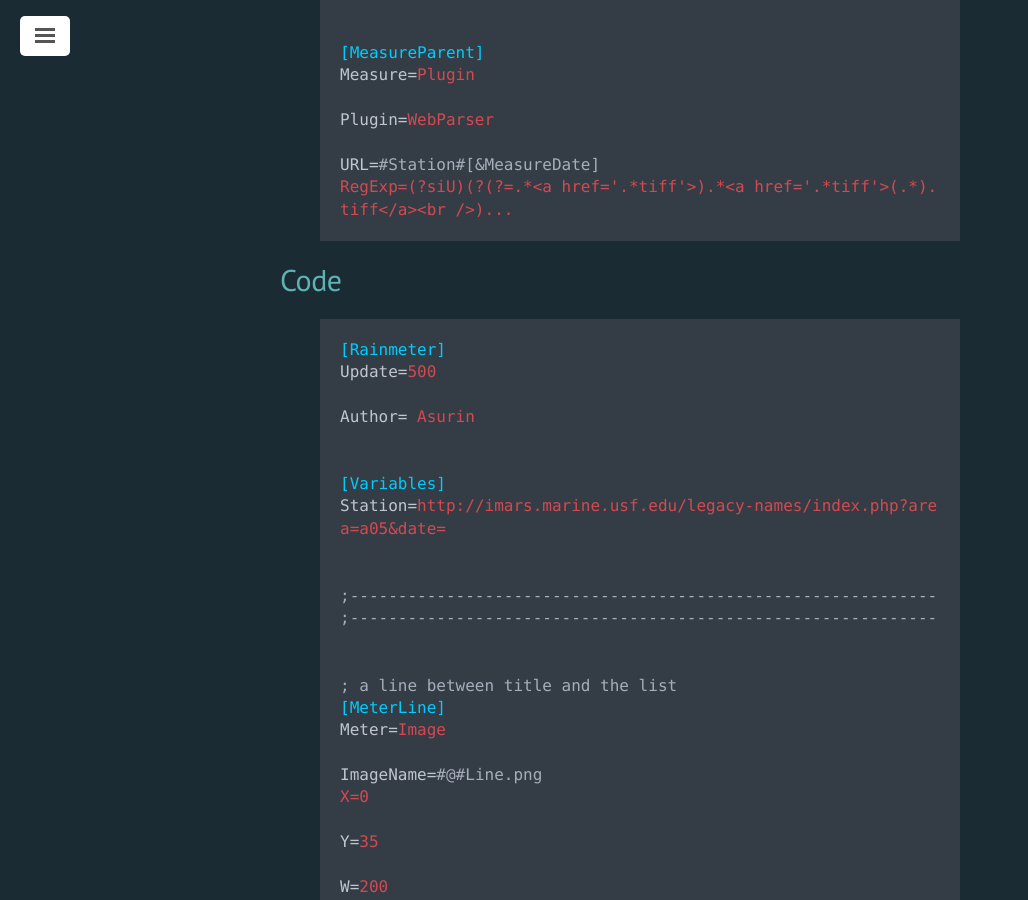
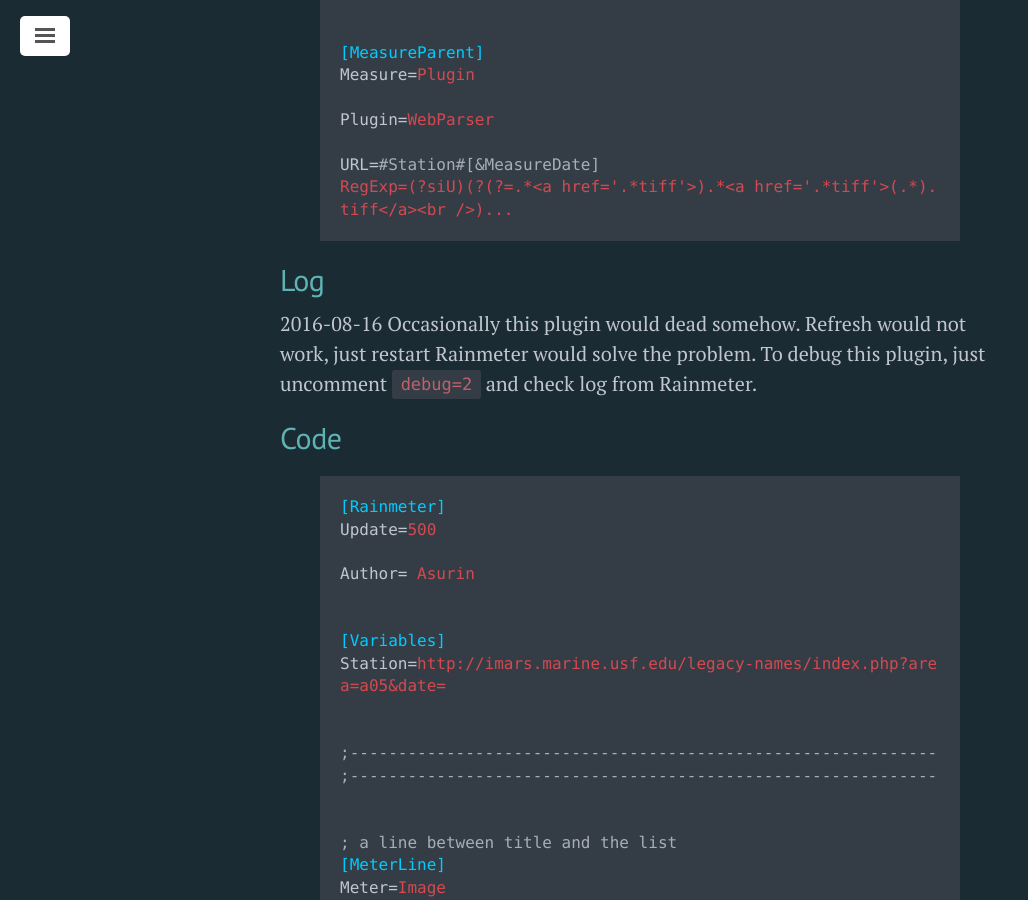
Before and after one commit to asurinsaka/asurinsaka.github.io, a Jekyll site: the page built from _posts/2016-07-01-use-rainmeter-to-monitor-webpage.md, in a window 1280 px wide and 900 px high, scrolled down 2826 px. Shown: the whole window, without its empty margins (0-1028 px from the left). Built offline with Jekyll 4.4.1, drawn with Linux system fonts in a browser that asks for light colours.

Commit message:
add log for Rainmeter

```diff
--- a/_posts/2016-07-01-use-rainmeter-to-monitor-webpage.md
+++ b/_posts/2016-07-01-use-rainmeter-to-monitor-webpage.md
@@ -102,6 +102,12 @@ RegExp=(?siU)(?(?=.*<a href='.*tiff'>).*<a href='.*tiff'>(.*).tiff</a><br />)...
 
 {% endhighlight  %}
 
+
+## Log
+
+2016-08-16 Occasionally this plugin would dead somehow. Refresh would not work,
+just restart Rainmeter would solve the problem. To debug this plugin, just
+uncomment `debug=2` and check log from Rainmeter.
 
 ## Code
 
```
